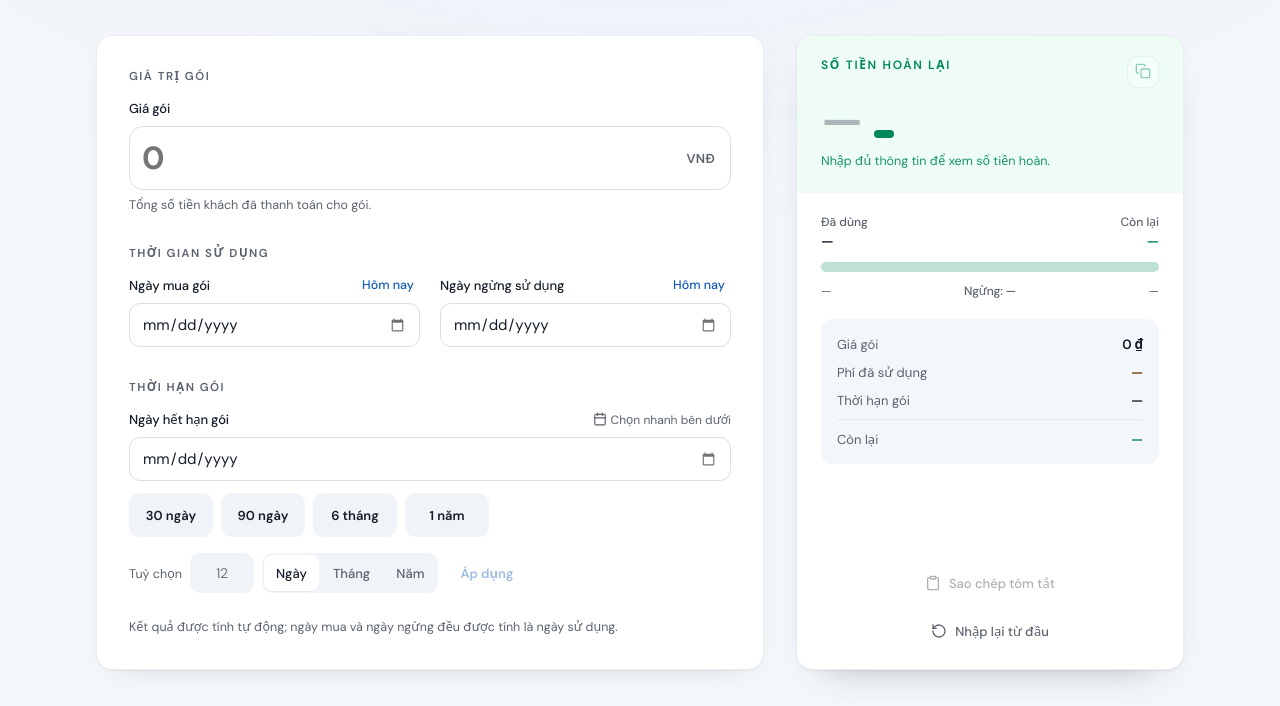
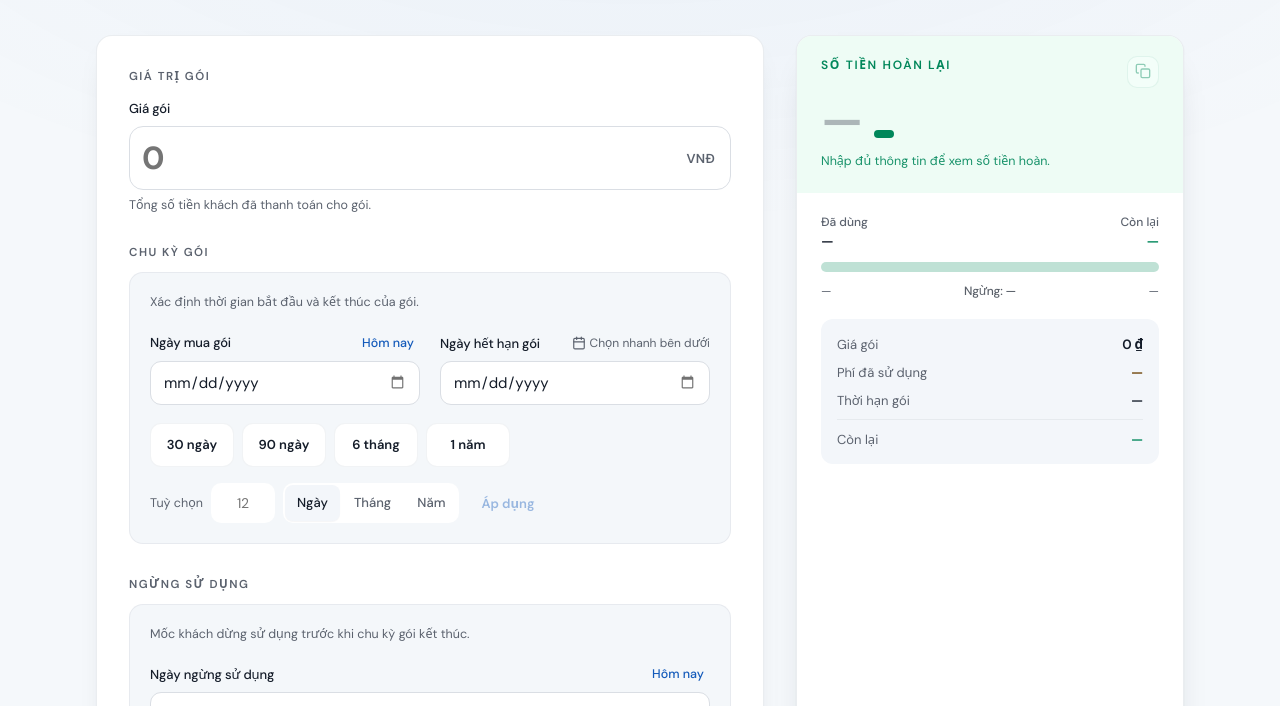
Before and after one commit to HumbleGarli/refund-tool, a plain HTML site: page index.html in a window 1280 px wide. Shown: the part 74-780 px from the top of the page. Drawn offline with Linux system fonts and the light colour scheme.

Commit message:
feat: clarify package cycle and stop date UX

```diff
--- a/index.html
+++ b/index.html
@@ -22,6 +22,7 @@
       rel="stylesheet"
     />
     <link rel="stylesheet" href="css/style.css" />
+    <link rel="stylesheet" href="css/date-groups.css" />
   </head>
   <body>
     <header class="site-header">
@@ -71,8 +72,11 @@
           </section>
 
           <section class="section">
-            <p class="section-label">Thời gian sử dụng</p>
-            <div class="grid-2">
+            <p class="section-label">Chu kỳ gói</p>
+            <div class="date-group-card">
+              <p class="date-group-copy">Xác định thời gian bắt đầu và kết thúc của gói.</p>
+
+              <div class="cycle-grid">
                 <div class="field">
                   <div class="field-head">
                     <label for="purchase">Ngày mua gói</label>
@@ -81,19 +85,7 @@
                   <input id="purchase" type="date" class="input date-field" />
                   <p class="error" id="purchase-msg" role="alert" hidden></p>
                 </div>
-              <div class="field">
-                <div class="field-head">
-                  <label for="stop">Ngày ngừng sử dụng</label>
-                  <button type="button" class="link-btn" id="stop-today">Hôm nay</button>
-                </div>
-                <input id="stop" type="date" class="input date-field" />
-                <p class="error" id="stop-msg" role="alert" hidden></p>
-              </div>
-            </div>
-          </section>
 
-          <section class="section">
-            <p class="section-label">Thời hạn gói</p>
                 <div class="field">
                   <div class="field-head">
                     <label for="expiry">Ngày hết hạn gói</label>
@@ -109,6 +101,7 @@
                   </div>
                   <input id="expiry" type="date" class="input date-field" />
                   <p class="error" id="expiry-msg" role="alert" hidden></p>
+                </div>
               </div>
 
               <div class="presets" id="presets">
@@ -133,6 +126,22 @@
                   <button type="button" data-unit="year" class="seg" aria-pressed="false">Năm</button>
                 </div>
                 <button type="button" class="apply-btn" id="apply-custom" disabled>Áp dụng</button>
+              </div>
+            </div>
+          </section>
+
+          <section class="section">
+            <p class="section-label">Ngừng sử dụng</p>
+            <div class="date-group-card">
+              <p class="date-group-copy">Mốc khách dừng sử dụng trước khi chu kỳ gói kết thúc.</p>
+              <div class="field">
+                <div class="field-head">
+                  <label for="stop">Ngày ngừng sử dụng</label>
+                  <button type="button" class="link-btn" id="stop-today">Hôm nay</button>
+                </div>
+                <input id="stop" type="date" class="input date-field" />
+                <p class="error" id="stop-msg" role="alert" hidden></p>
+              </div>
             </div>
           </section>
 
```
Lines whose indentation alone changed are shown as unchanged.
